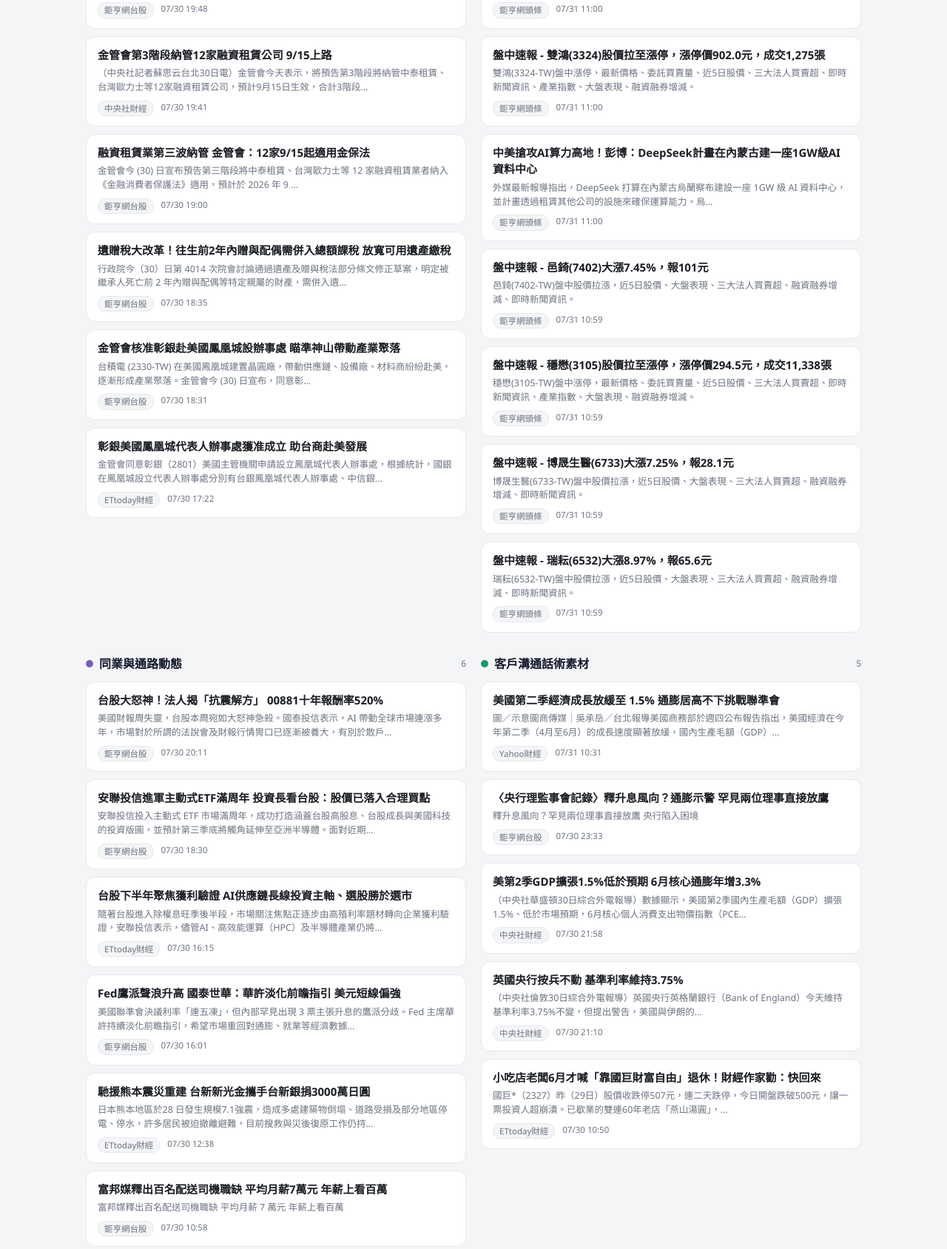
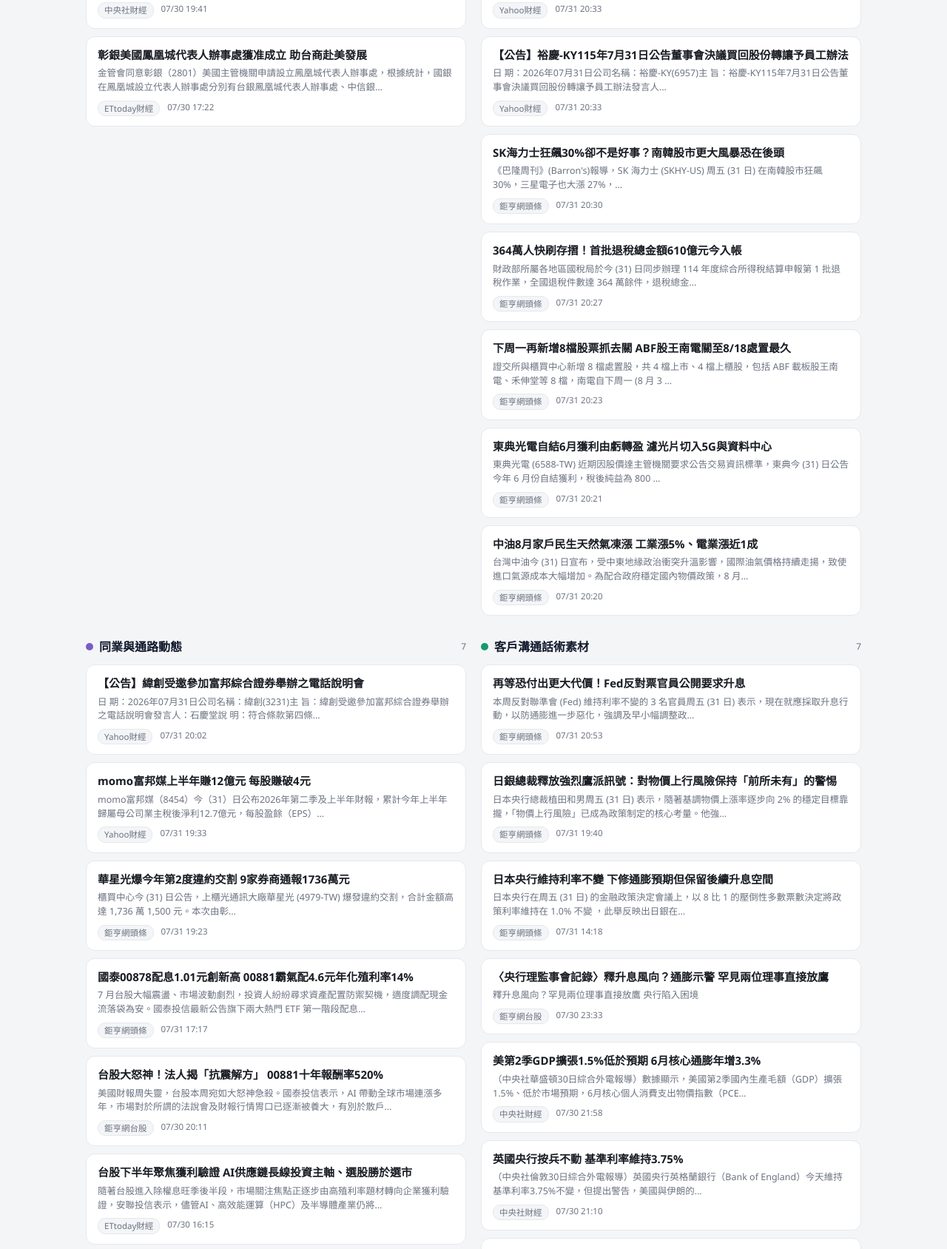
Before and after one commit to 4142leo/finance-daily, a plain HTML site: page index.html in a window 1280 px wide. Shown: the part 684-2372 px from the top of the page at 74% size. Drawn offline with Linux system fonts and the light colour scheme.

Commit message:
每日自動更新

```diff
--- a/index.html
+++ b/index.html
@@ -43,16 +43,11 @@
 <header><div class="wrap">
   <h1>📊 財經保險每日速報</h1>
   <div class="sub">2026-07-31（星期五）· 給保險業務助理的每日情報</div>
-  <span class="tag">共 30 則 · 每晚 21:00 自動更新</span>
+  <span class="tag">共 29 則 · 每晚 21:00 自動更新</span>
 </div></header>
 <main>
     <section>
-      <h2><span class="dot" style="background:#e0533d"></span>保險商品與法規<span class="count">9</span></h2>
-      <a class="card" href="https://tw.stock.yahoo.com/news/%E5%85%A8%E5%8F%B0%E6%AF%9B%E5%AD%A9%E9%81%94320%E8%90%AC%E9%9A%BB-%E6%8A%95%E4%BF%9D%E5%AF%B5%E7%89%A9%E9%9A%AA%E5%88%87%E5%BF%8C%E5%96%AE%E7%9C%8B%E4%BF%9D%E8%B2%BB%E9%AB%98%E4%BD%8E-023213843.html" target="_blank" rel="noopener">
-        <div class="ctitle">全台毛孩達320萬隻 投保寵物險切忌單看保費高低</div>
-        <div class="cdesc">（中央社記者蘇思云台北2026年7月31日電）農業部調查顯示，全台家犬與家貓數推估超過320萬隻，毛孩已經成為許多家庭的重要成員。磊山保經提…</div>
-        <div class="cmeta"><span class="src">Yahoo財經</span><span class="time">07/31 10:32</span></div>
-      </a>
+      <h2><span class="dot" style="background:#e0533d"></span>保險商品與法規<span class="count">5</span></h2>
       <a class="card" href="https://www.cna.com.tw/news/afe/202607300387.aspx" target="_blank" rel="noopener">
         <div class="ctitle">保險業上半年大賺3094億 壽險淨值衝4.1兆新高</div>
         <div class="cdesc">（中央社記者蘇思云台北30日電）金管會今天表示，保險業今年上半年獲利達新台幣3094億元，壽險業累計獲利2779億元，產險業累計獲利315億…</div>
@@ -73,21 +68,6 @@
         <div class="cdesc">（中央社記者蘇思云台北30日電）金管會今天表示，將預告第3階段將納管中泰租賃、台灣歐力士等12家融資租賃公司，預計9月15日生效，合計3階段…</div>
         <div class="cmeta"><span class="src">中央社財經</span><span class="time">07/30 19:41</span></div>
       </a>
-      <a class="card" href="https://news.cnyes.com/news/id/6552879" target="_blank" rel="noopener">
-        <div class="ctitle">融資租賃業第三波納管 金管會：12家9/15起適用金保法</div>
-        <div class="cdesc">金管會今 (30) 日宣布預告第三階段將中泰租賃、台灣歐力士等 12 家融資租賃業者納入《金融消費者保護法》適用，預計於 2026 年 9 …</div>
-        <div class="cmeta"><span class="src">鉅亨網台股</span><span class="time">07/30 19:00</span></div>
-      </a>
-      <a class="card" href="https://news.cnyes.com/news/id/6552806" target="_blank" rel="noopener">
-        <div class="ctitle">遺贈稅大改革！往生前2年內贈與配偶需併入總額課稅 放寬可用遺產繳稅</div>
-        <div class="cdesc">行政院今（30）日第 4014 次院會討論通過遺產及贈與稅法部分條文修正草案，明定被繼承人死亡前 2 年內贈與配偶等特定親屬的財產，需併入遺…</div>
-        <div class="cmeta"><span class="src">鉅亨網台股</span><span class="time">07/30 18:35</span></div>
-      </a>
-      <a class="card" href="https://news.cnyes.com/news/id/6552723" target="_blank" rel="noopener">
-        <div class="ctitle">金管會核准彰銀赴美國鳳凰城設辦事處 瞄準神山帶動產業聚落</div>
-        <div class="cdesc">台積電 (2330-TW) 在美國鳳凰城建置晶圓廠，帶動供應鏈、設備廠、材料商紛紛赴美，逐漸形成產業聚落。金管會今 (30) 日宣布，同意彰…</div>
-        <div class="cmeta"><span class="src">鉅亨網台股</span><span class="time">07/30 18:31</span></div>
-      </a>
       <a class="card" href="https://finance.ettoday.net/news/3210559" target="_blank" rel="noopener">
         <div class="ctitle">彰銀美國鳳凰城代表人辦事處獲准成立 助台商赴美發展</div>
         <div class="cdesc">金管會同意彰銀（2801）美國主管機關申請設立鳳凰城代表人辦事處，根據統計，國銀在鳳凰城設立代表人辦事處分別有台銀鳳凰城代表人辦事處、中信銀…</div>
@@ -96,96 +76,111 @@
     </section>
     <section>
       <h2><span class="dot" style="background:#2f7de1"></span>財經與市場行情<span class="count">10</span></h2>
-      <a class="card" href="https://tw.stock.yahoo.com/news/%E9%AB%98%E9%BB%9E%E5%B0%96%E9%A0%AD%E5%8F%8D%E8%BD%89%E4%B8%8B%E6%AE%BA-%E6%95%A3%E6%88%B68%E5%B9%B4%E5%89%8D%E5%99%A9%E5%A4%A2%E5%86%8D%E8%B5%B7-%E5%9C%8B%E5%B7%A8%E8%82%A1%E5%83%B9%E8%85%B0%E6%96%AC-50%E8%90%AC%E8%82%A1%E6%9D%B1%E8%8B%A6%E7%AD%894%E7%AD%94%E6%A1%88-030125406.html" target="_blank" rel="noopener">
-        <div class="ctitle">高點尖頭反轉下殺 散戶8年前噩夢再起 國巨股價腰斬 50萬股東苦等4答案</div>
-        <div class="cdesc">國巨在7月1日盤中站上1220元歷史新高後，28日直接打到跌停563元；這讓市場近50萬股東又再次想起，2018年那場令散戶痛徹心扉的被動元…</div>
-        <div class="cmeta"><span class="src">Yahoo財經</span><span class="time">07/31 11:01</span></div>
+      <a class="card" href="https://tw.stock.yahoo.com/news/%E8%B3%87%E5%AE%89%E7%BD%B2%E6%8E%A8%E8%B3%87%E5%AE%89%E4%BA%8B%E4%BB%B6%E6%87%89%E8%AE%8A%E6%8C%87%E5%BC%95-%E5%8A%A9%E4%B8%AD%E5%B0%8F%E4%BC%81%E6%A5%AD%E5%8C%96%E8%A7%A3%E5%B8%B8%E8%A6%8B%E5%A8%81%E8%84%85-124423275.html" target="_blank" rel="noopener">
+        <div class="ctitle">資安署推資安事件應變指引 助中小企業化解常見威脅</div>
+        <div class="cdesc">（中央社記者趙敏雅台北2026年07月31日電）數發部資安署今天發布資安事件應變處理行動指引，其中針對中小企業常面臨的帳號被盜、網路釣魚等6…</div>
+        <div class="cmeta"><span class="src">Yahoo財經</span><span class="time">07/31 20:44</span></div>
       </a>
-      <a class="card" href="https://news.cnyes.com/news/id/6554306" target="_blank" rel="noopener">
-        <div class="ctitle">盤中速報 - 千附精密(6829)大漲7.55%，報171元</div>
-        <div class="cdesc">千附精密(6829-TW)盤中股價拉漲，近5日股價、大盤表現、三大法人買賣超、融資融券增減、即時新聞資訊。</div>
-        <div class="cmeta"><span class="src">鉅亨網頭條</span><span class="time">07/31 11:00</span></div>
+      <a class="card" href="https://tw.news.yahoo.com/%E7%B7%AF%E5%89%B5%E7%99%BC%E9%87%8D%E8%A8%8A-%E7%8F%BE%E9%87%91%E8%82%A1%E5%88%A9%E4%BA%8C%E5%BA%A6%E5%BB%B6%E6%9C%9F-8-6%E6%89%8D%E5%85%A5%E5%B8%B3-124234515.html" target="_blank" rel="noopener">
+        <div class="ctitle">緯創發重訊！現金股利二度延期 8/6才入帳</div>
+        <div class="cdesc">AI伺服器大廠緯創（3231）31日發布重訊宣布，原訂8月3日發放的2025年度現金股利將再次延期，改於8月6日入帳。公司表示，主因股務配合…</div>
+        <div class="cmeta"><span class="src">Yahoo財經</span><span class="time">07/31 20:42</span></div>
       </a>
-      <a class="card" href="https://news.cnyes.com/news/id/6554304" target="_blank" rel="noopener">
-        <div class="ctitle">盤中速報 - 華碩(2357)大漲7.19%，報790元</div>
-        <div class="cdesc">華碩(2357-TW)盤中股價拉漲，近5日股價、大盤表現、三大法人買賣超、融資融券增減、即時新聞資訊。</div>
-        <div class="cmeta"><span class="src">鉅亨網頭條</span><span class="time">07/31 11:00</span></div>
+      <a class="card" href="https://tw.news.yahoo.com/%E9%80%A3%E7%BA%8C3%E5%AD%A32%E4%BD%8D%E6%95%B8%E6%88%90%E9%95%B7-%E4%B8%BB%E8%A8%88%E7%B8%BD%E8%99%95-%E7%AC%AC2%E5%AD%A3%E7%B6%93%E6%BF%9F%E6%88%90%E9%95%B7%E4%B8%8A%E4%BF%AE%E8%87%B312-92-124021561.html" target="_blank" rel="noopener">
+        <div class="ctitle">連續3季2位數成長 主計總處：第2季經濟成長上修至12.92%</div>
+        <div class="cdesc">行政院主計總處今（31）日公布國內第二季經濟成長概估統計，第二季經濟成長12.92%，優於原本預測，也是連續第三季兩位數成長。</div>
+        <div class="cmeta"><span class="src">Yahoo財經</span><span class="time">07/31 20:40</span></div>
       </a>
-      <a class="card" href="https://news.cnyes.com/news/id/6554300" target="_blank" rel="noopener">
-        <div class="ctitle">盤中速報 - 晶心科(6533)股價拉至漲停，漲停價222.0元，成交830張</div>
-        <div class="cdesc">晶心科(6533-TW)盤中漲停，最新價格、委託買賣量、近5日股價、三大法人買賣超、即時新聞資訊、產業指數、大盤表現、融資融券增減。</div>
-        <div class="cmeta"><span class="src">鉅亨網頭條</span><span class="time">07/31 11:00</span></div>
+      <a class="card" href="https://tw.news.yahoo.com/%E5%AE%9B%E5%A6%82%E5%96%AA%E5%B1%8D%E9%9B%BB%E5%BD%B1-4-9%E8%90%AC%E5%81%B7%E6%B8%A1%E5%AE%A2%E6%B9%A7%E5%85%A5%E8%A5%BF%E7%8F%AD%E7%89%99%E9%A3%9B%E5%9C%B0-123339009.html" target="_blank" rel="noopener">
+        <div class="ctitle">宛如喪屍電影！4.9萬偷渡客湧入西班牙飛地</div>
+        <div class="cdesc">[NOWNEWS今日新聞]西班牙位於北非的飛地自治市休達（Ceuta）爆發前所未見的非法越境潮造成邊境危機。西班牙官方最新估計，過去24小時…</div>
+        <div class="cmeta"><span class="src">Yahoo財經</span><span class="time">07/31 20:33</span></div>
       </a>
-      <a class="card" href="https://news.cnyes.com/news/id/6554298" target="_blank" rel="noopener">
-        <div class="ctitle">盤中速報 - 雙鴻(3324)股價拉至漲停，漲停價902.0元，成交1,275張</div>
-        <div class="cdesc">雙鴻(3324-TW)盤中漲停，最新價格、委託買賣量、近5日股價、三大法人買賣超、即時新聞資訊、產業指數、大盤表現、融資融券增減。</div>
-        <div class="cmeta"><span class="src">鉅亨網頭條</span><span class="time">07/31 11:00</span></div>
+      <a class="card" href="https://tw.stock.yahoo.com/news/%E5%85%AC%E5%91%8A-%E8%A3%95%E6%85%B6-ky115%E5%B9%B47%E6%9C%8831%E6%97%A5%E5%85%AC%E5%91%8A%E8%91%A3%E4%BA%8B%E6%9C%83%E6%B1%BA%E8%AD%B0%E8%B2%B7%E5%9B%9E%E8%82%A1%E4%BB%BD%E8%BD%89%E8%AE%93%E4%BA%88%E5%93%A1%E5%B7%A5%E8%BE%A6%E6%B3%95-123313919.html" target="_blank" rel="noopener">
+        <div class="ctitle">【公告】裕慶-KY115年7月31日公告董事會決議買回股份轉讓予員工辦法</div>
+        <div class="cdesc">日 期：2026年07月31日公司名稱：裕慶-KY(6957)主 旨：裕慶-KY115年7月31日公告董事會決議買回股份轉讓予員工辦法發言人…</div>
+        <div class="cmeta"><span class="src">Yahoo財經</span><span class="time">07/31 20:33</span></div>
       </a>
-      <a class="card" href="https://news.cnyes.com/news/id/6554210" target="_blank" rel="noopener">
-        <div class="ctitle">中美搶攻AI算力高地！彭博：DeepSeek計畫在內蒙古建一座1GW級AI資料中心</div>
-        <div class="cdesc">外媒最新報導指出，DeepSeek 打算在內蒙古烏蘭察布建設一座 1GW 級 AI 資料中心，並計畫透過租賃其他公司的設施來確保運算能力。烏…</div>
-        <div class="cmeta"><span class="src">鉅亨網頭條</span><span class="time">07/31 11:00</span></div>
+      <a class="card" href="https://news.cnyes.com/news/id/6555225" target="_blank" rel="noopener">
+        <div class="ctitle">SK海力士狂飆30%卻不是好事？南韓股市更大風暴恐在後頭</div>
+        <div class="cdesc">《巴隆周刊》(Barron&#x27;s)報導，SK 海力士 (SKHY-US) 周五 (31 日) 在南韓股市狂飆 30%，三星電子也大漲 27%，…</div>
+        <div class="cmeta"><span class="src">鉅亨網頭條</span><span class="time">07/31 20:30</span></div>
       </a>
-      <a class="card" href="https://news.cnyes.com/news/id/6554295" target="_blank" rel="noopener">
-        <div class="ctitle">盤中速報 - 邑錡(7402)大漲7.45%，報101元</div>
-        <div class="cdesc">邑錡(7402-TW)盤中股價拉漲，近5日股價、大盤表現、三大法人買賣超、融資融券增減、即時新聞資訊。</div>
-        <div class="cmeta"><span class="src">鉅亨網頭條</span><span class="time">07/31 10:59</span></div>
+      <a class="card" href="https://news.cnyes.com/news/id/6555228" target="_blank" rel="noopener">
+        <div class="ctitle">364萬人快刷存摺！首批退稅總金額610億元今入帳</div>
+        <div class="cdesc">財政部所屬各地區國稅局於今 (31) 日同步辦理 114 年度綜合所得稅結算申報第 1 批退稅作業，全國退稅件數達 364 萬餘件，退稅總金…</div>
+        <div class="cmeta"><span class="src">鉅亨網頭條</span><span class="time">07/31 20:27</span></div>
       </a>
-      <a class="card" href="https://news.cnyes.com/news/id/6554294" target="_blank" rel="noopener">
-        <div class="ctitle">盤中速報 - 穩懋(3105)股價拉至漲停，漲停價294.5元，成交11,338張</div>
-        <div class="cdesc">穩懋(3105-TW)盤中漲停，最新價格、委託買賣量、近5日股價、三大法人買賣超、即時新聞資訊、產業指數、大盤表現、融資融券增減。</div>
-        <div class="cmeta"><span class="src">鉅亨網頭條</span><span class="time">07/31 10:59</span></div>
+      <a class="card" href="https://news.cnyes.com/news/id/6555240" target="_blank" rel="noopener">
+        <div class="ctitle">下周一再新增8檔股票抓去關 ABF股王南電關至8/18處置最久</div>
+        <div class="cdesc">證交所與櫃買中心新增 8 檔處置股，共 4 檔上市、4 檔上櫃股，包括 ABF 載板股王南電、禾伸堂等 8 檔，南電自下周一 (8 月 3 …</div>
+        <div class="cmeta"><span class="src">鉅亨網頭條</span><span class="time">07/31 20:23</span></div>
       </a>
-      <a class="card" href="https://news.cnyes.com/news/id/6554292" target="_blank" rel="noopener">
-        <div class="ctitle">盤中速報 - 博晟生醫(6733)大漲7.25%，報28.1元</div>
-        <div class="cdesc">博晟生醫(6733-TW)盤中股價拉漲，近5日股價、大盤表現、三大法人買賣超、融資融券增減、即時新聞資訊。</div>
-        <div class="cmeta"><span class="src">鉅亨網頭條</span><span class="time">07/31 10:59</span></div>
+      <a class="card" href="https://news.cnyes.com/news/id/6555205" target="_blank" rel="noopener">
+        <div class="ctitle">東典光電自結6月獲利由虧轉盈 濾光片切入5G與資料中心</div>
+        <div class="cdesc">東典光電 (6588-TW) 近期因股價達主管機關要求公告交易資訊標準，東典今 (31) 日公告今年 6 月份自結獲利，稅後純益為 800 …</div>
+        <div class="cmeta"><span class="src">鉅亨網頭條</span><span class="time">07/31 20:21</span></div>
       </a>
-      <a class="card" href="https://news.cnyes.com/news/id/6554291" target="_blank" rel="noopener">
-        <div class="ctitle">盤中速報 - 瑞耘(6532)大漲8.97%，報65.6元</div>
-        <div class="cdesc">瑞耘(6532-TW)盤中股價拉漲，近5日股價、大盤表現、三大法人買賣超、融資融券增減、即時新聞資訊。</div>
-        <div class="cmeta"><span class="src">鉅亨網頭條</span><span class="time">07/31 10:59</span></div>
+      <a class="card" href="https://news.cnyes.com/news/id/6555204" target="_blank" rel="noopener">
+        <div class="ctitle">中油8月家戶民生天然氣凍漲 工業漲5%、電業漲近1成</div>
+        <div class="cdesc">台灣中油今 (31) 日宣布，受中東地緣政治衝突升溫影響，國際油氣價格持續走揚，致使進口氣源成本大幅增加。為配合政府穩定國內物價政策，8 月…</div>
+        <div class="cmeta"><span class="src">鉅亨網頭條</span><span class="time">07/31 20:20</span></div>
       </a>
     </section>
     <section>
-      <h2><span class="dot" style="background:#7a5cc4"></span>同業與通路動態<span class="count">6</span></h2>
+      <h2><span class="dot" style="background:#7a5cc4"></span>同業與通路動態<span class="count">7</span></h2>
+      <a class="card" href="https://tw.stock.yahoo.com/news/%E5%85%AC%E5%91%8A-%E7%B7%AF%E5%89%B5%E5%8F%97%E9%82%80%E5%8F%83%E5%8A%A0%E5%AF%8C%E9%82%A6%E7%B6%9C%E5%90%88%E8%AD%89%E5%88%B8%E8%88%89%E8%BE%A6%E4%B9%8B%E9%9B%BB%E8%A9%B1%E8%AA%AA%E6%98%8E%E6%9C%83-120257891.html" target="_blank" rel="noopener">
+        <div class="ctitle">【公告】緯創受邀參加富邦綜合證券舉辦之電話說明會</div>
+        <div class="cdesc">日 期：2026年07月31日公司名稱：緯創(3231)主 旨：緯創受邀參加富邦綜合證券舉辦之電話說明會發言人：石慶堂說 明：符合條款第四條…</div>
+        <div class="cmeta"><span class="src">Yahoo財經</span><span class="time">07/31 20:02</span></div>
+      </a>
+      <a class="card" href="https://tw.stock.yahoo.com/news/momo%E5%AF%8C%E9%82%A6%E5%AA%92%E4%B8%8A%E5%8D%8A%E5%B9%B4%E8%B3%BA12%E5%84%84%E5%85%83-%E6%AF%8F%E8%82%A1%E8%B3%BA%E7%A0%B44%E5%85%83-113310028.html" target="_blank" rel="noopener">
+        <div class="ctitle">momo富邦媒上半年賺12億元 每股賺破4元</div>
+        <div class="cdesc">momo富邦媒（8454）今（31）日公布2026年第二季及上半年財報，累計今年上半年歸屬母公司業主稅後淨利12.7億元，每股盈餘（EPS）…</div>
+        <div class="cmeta"><span class="src">Yahoo財經</span><span class="time">07/31 19:33</span></div>
+      </a>
+      <a class="card" href="https://news.cnyes.com/news/id/6555169" target="_blank" rel="noopener">
+        <div class="ctitle">華星光爆今年第2度違約交割 9家券商通報1736萬元</div>
+        <div class="cdesc">櫃買中心今 (31) 日公告，上櫃光通訊大廠華星光 (4979-TW) 爆發違約交割，合計金額高達 1,736 萬 1,500 元。本次由彰…</div>
+        <div class="cmeta"><span class="src">鉅亨網頭條</span><span class="time">07/31 19:23</span></div>
+      </a>
+      <a class="card" href="https://news.cnyes.com/news/id/6554953" target="_blank" rel="noopener">
+        <div class="ctitle">國泰00878配息1.01元創新高 00881霸氣配4.6元年化殖利率14%</div>
+        <div class="cdesc">7 月台股大幅震盪、市場波動劇烈，投資人紛紛尋求資產配置防禦契機，適度調配現金流落袋為安。國泰投信最新公告旗下兩大熱門 ETF 第一階段配息…</div>
+        <div class="cmeta"><span class="src">鉅亨網頭條</span><span class="time">07/31 17:17</span></div>
+      </a>
       <a class="card" href="https://news.cnyes.com/news/id/6552968" target="_blank" rel="noopener">
         <div class="ctitle">台股大怒神！法人揭「抗震解方」 00881十年報酬率520%</div>
         <div class="cdesc">美國財報周失靈，台股本周宛如大怒神急殺。國泰投信表示，AI 帶動全球市場連漲多年，市場對於所謂的法說會及財報行情胃口已逐漸被養大，有別於散戶…</div>
         <div class="cmeta"><span class="src">鉅亨網台股</span><span class="time">07/30 20:11</span></div>
-      </a>
-      <a class="card" href="https://news.cnyes.com/news/id/6552467" target="_blank" rel="noopener">
-        <div class="ctitle">安聯投信進軍主動式ETF滿周年 投資長看台股：股價已落入合理買點</div>
-        <div class="cdesc">安聯投信投入主動式 ETF 市場滿周年，成功打造涵蓋台股高股息、台股成長與美國科技的投資版圖，並預計第三季底將觸角延伸至亞洲半導體。面對近期…</div>
-        <div class="cmeta"><span class="src">鉅亨網台股</span><span class="time">07/30 18:30</span></div>
       </a>
       <a class="card" href="https://finance.ettoday.net/news/3210494" target="_blank" rel="noopener">
         <div class="ctitle">台股下半年聚焦獲利驗證 AI供應鏈長線投資主軸、選股勝於選市</div>
         <div class="cdesc">隨著台股進入除權息旺季後半段，市場關注焦點正逐步由高殖利率題材轉向企業獲利驗證，安聯投信表示，儘管AI、高效能運算（HPC）及半導體產業仍將…</div>
         <div class="cmeta"><span class="src">ETtoday財經</span><span class="time">07/30 16:15</span></div>
       </a>
-      <a class="card" href="https://news.cnyes.com/news/id/6552416" target="_blank" rel="noopener">
-        <div class="ctitle">Fed鷹派聲浪升高 國泰世華：華許淡化前瞻指引 美元短線偏強</div>
-        <div class="cdesc">美國聯準會決議利率「連五凍」，但內部罕見出現 3 票主張升息的鷹派分歧。Fed 主席華許持續淡化前瞻指引，希望市場重回對通膨、就業等經濟數據…</div>
-        <div class="cmeta"><span class="src">鉅亨網台股</span><span class="time">07/30 16:01</span></div>
-      </a>
       <a class="card" href="https://finance.ettoday.net/news/3210252" target="_blank" rel="noopener">
         <div class="ctitle">馳援熊本震災重建 台新新光金攜手台新銀捐3000萬日圓</div>
         <div class="cdesc">日本熊本地區於28 日發生規模7.1強震，造成多處建築物倒塌、道路受損及部分地區停電、停水，許多居民被迫撤離避難，目前搜救與災後復原工作仍持…</div>
         <div class="cmeta"><span class="src">ETtoday財經</span><span class="time">07/30 12:38</span></div>
       </a>
-      <a class="card" href="https://news.cnyes.com/news/id/6551967" target="_blank" rel="noopener">
-        <div class="ctitle">富邦媒釋出百名配送司機職缺 平均月薪7萬元 年薪上看百萬</div>
-        <div class="cdesc">富邦媒釋出百名配送司機職缺 平均月薪 7 萬元 年薪上看百萬</div>
-        <div class="cmeta"><span class="src">鉅亨網台股</span><span class="time">07/30 10:58</span></div>
-      </a>
     </section>
     <section>
-      <h2><span class="dot" style="background:#159a6b"></span>客戶溝通話術素材<span class="count">5</span></h2>
-      <a class="card" href="https://tw.stock.yahoo.com/news/%E7%BE%8E%E5%9C%8B%E7%AC%AC%E4%BA%8C%E5%AD%A3%E7%B6%93%E6%BF%9F%E6%88%90%E9%95%B7%E6%94%BE%E7%B7%A9%E8%87%B3-1-5-%E9%80%9A%E8%86%A8%E5%B1%85%E9%AB%98%E4%B8%8D%E4%B8%8B%E6%8C%91%E6%88%B0%E8%81%AF%E6%BA%96%E6%9C%83-023119701.html" target="_blank" rel="noopener">
-        <div class="ctitle">美國第二季經濟成長放緩至 1.5% 通膨居高不下挑戰聯準會</div>
-        <div class="cdesc">圖／示意圖商傳媒｜吳承岳／台北報導美國商務部於週四公布報告指出，美國經濟在今年第二季（4月至6月）的成長速度顯著放緩，國內生產毛額（GDP）…</div>
-        <div class="cmeta"><span class="src">Yahoo財經</span><span class="time">07/31 10:31</span></div>
+      <h2><span class="dot" style="background:#159a6b"></span>客戶溝通話術素材<span class="count">7</span></h2>
+      <a class="card" href="https://news.cnyes.com/news/id/6555239" target="_blank" rel="noopener">
+        <div class="ctitle">再等恐付出更大代價！Fed反對票官員公開要求升息</div>
+        <div class="cdesc">本周反對聯準會 (Fed) 維持利率不變的 3 名官員周五 (31 日) 表示，現在就應採取升息行動，以防通膨進一步惡化，強調及早小幅調整政…</div>
+        <div class="cmeta"><span class="src">鉅亨網頭條</span><span class="time">07/31 20:53</span></div>
+      </a>
+      <a class="card" href="https://news.cnyes.com/news/id/6555091" target="_blank" rel="noopener">
+        <div class="ctitle">日銀總裁釋放強烈鷹派訊號：對物價上行風險保持「前所未有」的警惕</div>
+        <div class="cdesc">日本央行總裁植田和男周五 (31 日) 表示，隨著基調物價上漲率逐步向 2% 的穩定目標靠攏，「物價上行風險」已成為政策制定的核心考量。他強…</div>
+        <div class="cmeta"><span class="src">鉅亨網頭條</span><span class="time">07/31 19:40</span></div>
+      </a>
+      <a class="card" href="https://news.cnyes.com/news/id/6554598" target="_blank" rel="noopener">
+        <div class="ctitle">日本央行維持利率不變 下修通膨預期但保留後續升息空間</div>
+        <div class="cdesc">日本央行在周五 (31 日) 的金融政策決定會議上，以 8 比 1 的壓倒性多數票數決定將政策利率維持在 1.0% 不變 ，此舉反映出日銀在…</div>
+        <div class="cmeta"><span class="src">鉅亨網頭條</span><span class="time">07/31 14:18</span></div>
       </a>
       <a class="card" href="https://news.cnyes.com/news/id/6553335" target="_blank" rel="noopener">
         <div class="ctitle">〈央行理監事會記錄〉釋升息風向？通膨示警 罕見兩位理事直接放鷹</div>
@@ -210,7 +205,7 @@
     </section>
 </main>
 <footer>
-  更新時間 <b>2026-07-31 11:04</b> · 來源：中央社／鉅亨網／ETtoday／Yahoo財經<br>
+  更新時間 <b>2026-07-31 21:00</b> · 來源：中央社／鉅亨網／ETtoday／Yahoo財經<br>
   本頁由本機程式自動抓取 RSS 並依關鍵字分類，未經人工／AI 逐則審閱，實際內容以原始新聞為準。
 </footer>
 </body>
```
